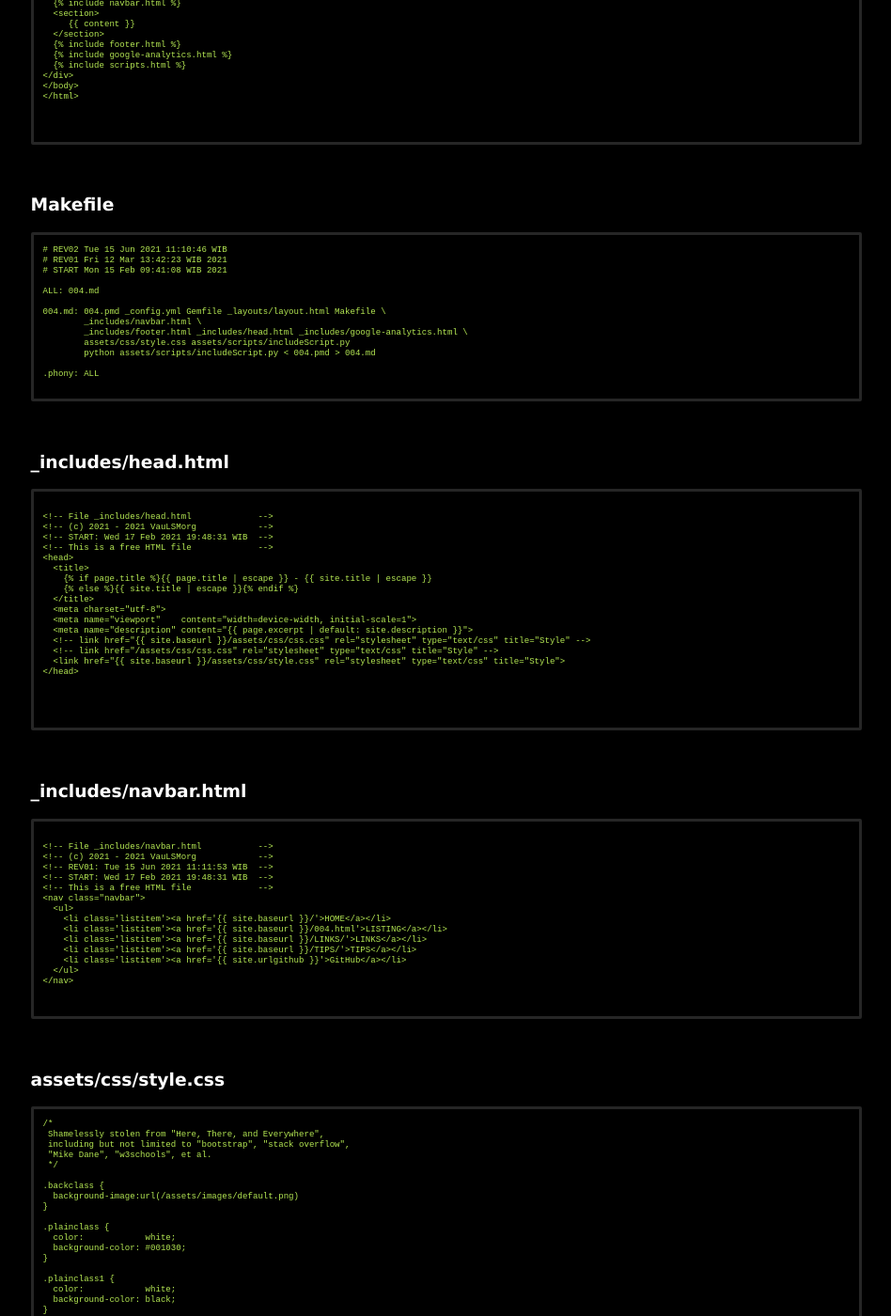
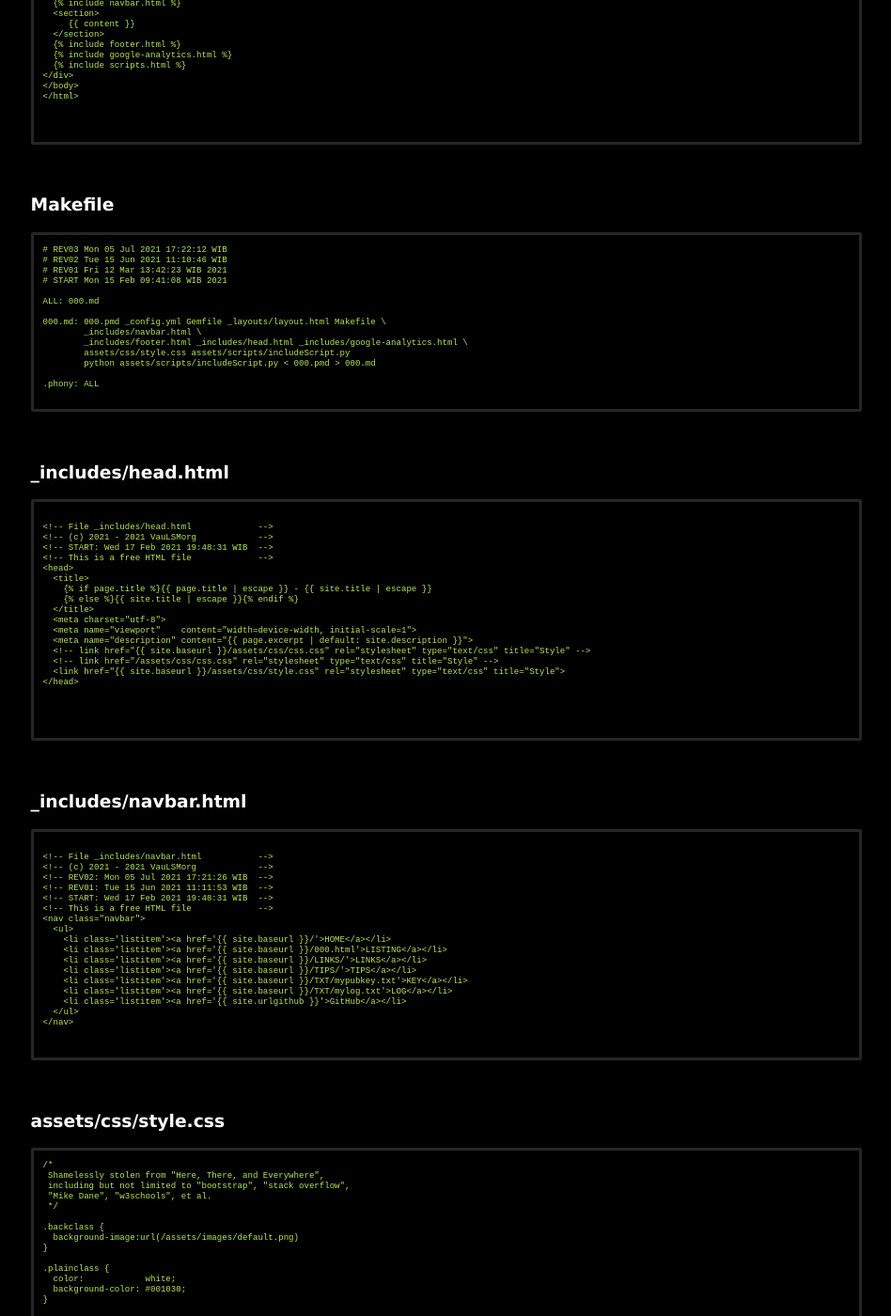
Before and after one commit to dnswd/os212, a Jekyll site: the page built from 000.md, in a window 1280 px wide and 1400 px high, scrolled down 1098 px. Shown: the whole window at 94% size, without its empty margins (165-1113 px from the left). Built offline with Jekyll 4.4.1, drawn with Linux system fonts in a browser that asks for light colours; some of the changed text lies outside the part shown.

Commit message:
new file:   TXT/mylog.txt TXT/mypubkey.txt

````diff
--- a/004.md
+++ b/000.md
@@ -7,7 +7,7 @@ title:  "GitHub Page Configuration Files"
 
 ```
 title:       "Operating Systems 2021-2 (OS212)"
-version:     "0004---15-Jun-2021"
+version:     "0005---05-Jul-2021"
 copyright:   "2021-2021"
 description: >-
   This Is How Me Do It!
@@ -90,17 +90,18 @@ gem 'github-pages', group: :jekyll_plugins
 ### Makefile
 
 ```
+# REV03 Mon 05 Jul 2021 17:22:12 WIB
 # REV02 Tue 15 Jun 2021 11:10:46 WIB
 # REV01 Fri 12 Mar 13:42:23 WIB 2021
 # START Mon 15 Feb 09:41:08 WIB 2021
 
-ALL: 004.md
+ALL: 000.md
 
-004.md: 004.pmd _config.yml Gemfile _layouts/layout.html Makefile \
+000.md: 000.pmd _config.yml Gemfile _layouts/layout.html Makefile \
         _includes/navbar.html \
         _includes/footer.html _includes/head.html _includes/google-analytics.html \
 	assets/css/style.css assets/scripts/includeScript.py
-	python assets/scripts/includeScript.py < 004.pmd > 004.md
+	python assets/scripts/includeScript.py < 000.pmd > 000.md
 
 .phony: ALL
 
@@ -140,15 +141,18 @@ ALL: 004.md
 {% raw %}
 <!-- File _includes/navbar.html           -->
 <!-- (c) 2021 - 2021 VauLSMorg            -->
+<!-- REV02: Mon 05 Jul 2021 17:21:26 WIB  -->
 <!-- REV01: Tue 15 Jun 2021 11:11:53 WIB  -->
 <!-- START: Wed 17 Feb 2021 19:48:31 WIB  -->
 <!-- This is a free HTML file             -->
 <nav class="navbar">
   <ul>
     <li class='listitem'><a href='{{ site.baseurl }}/'>HOME</a></li>
-    <li class='listitem'><a href='{{ site.baseurl }}/004.html'>LISTING</a></li>
+    <li class='listitem'><a href='{{ site.baseurl }}/000.html'>LISTING</a></li>
     <li class='listitem'><a href='{{ site.baseurl }}/LINKS/'>LINKS</a></li>
     <li class='listitem'><a href='{{ site.baseurl }}/TIPS/'>TIPS</a></li>
+    <li class='listitem'><a href='{{ site.baseurl }}/TXT/mypubkey.txt'>KEY</a></li>
+    <li class='listitem'><a href='{{ site.baseurl }}/TXT/mylog.txt'>LOG</a></li>
     <li class='listitem'><a href='{{ site.urlgithub }}'>GitHub</a></li>
   </ul>
 </nav>
--- a/_config.yml
+++ b/_config.yml
@@ -1,5 +1,5 @@
 title:       "Operating Systems 2021-2 (OS212)"
-version:     "0004---15-Jun-2021"
+version:     "0005---05-Jul-2021"
 copyright:   "2021-2021"
 description: >-
   This Is How Me Do It!
--- a/_includes/navbar.html
+++ b/_includes/navbar.html
@@ -1,14 +1,17 @@
 <!-- File _includes/navbar.html           -->
 <!-- (c) 2021 - 2021 VauLSMorg            -->
+<!-- REV02: Mon 05 Jul 2021 17:21:26 WIB  -->
 <!-- REV01: Tue 15 Jun 2021 11:11:53 WIB  -->
 <!-- START: Wed 17 Feb 2021 19:48:31 WIB  -->
 <!-- This is a free HTML file             -->
 <nav class="navbar">
   <ul>
     <li class='listitem'><a href='{{ site.baseurl }}/'>HOME</a></li>
-    <li class='listitem'><a href='{{ site.baseurl }}/004.html'>LISTING</a></li>
+    <li class='listitem'><a href='{{ site.baseurl }}/000.html'>LISTING</a></li>
     <li class='listitem'><a href='{{ site.baseurl }}/LINKS/'>LINKS</a></li>
     <li class='listitem'><a href='{{ site.baseurl }}/TIPS/'>TIPS</a></li>
+    <li class='listitem'><a href='{{ site.baseurl }}/TXT/mypubkey.txt'>KEY</a></li>
+    <li class='listitem'><a href='{{ site.baseurl }}/TXT/mylog.txt'>LOG</a></li>
     <li class='listitem'><a href='{{ site.urlgithub }}'>GitHub</a></li>
   </ul>
 </nav>
````
Also changed, not shown: TXT/mylog.txt (added), TXT/mypubkey.txt (added), 3 other files.
